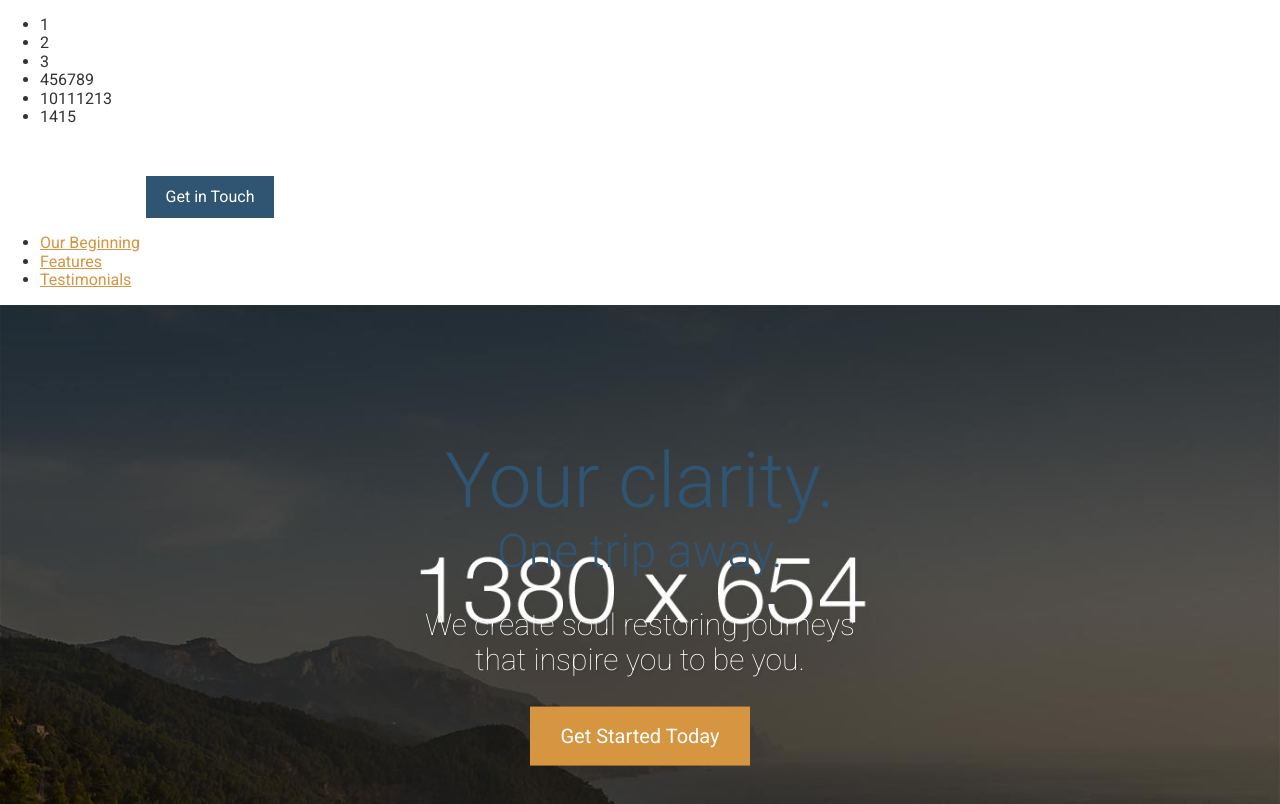
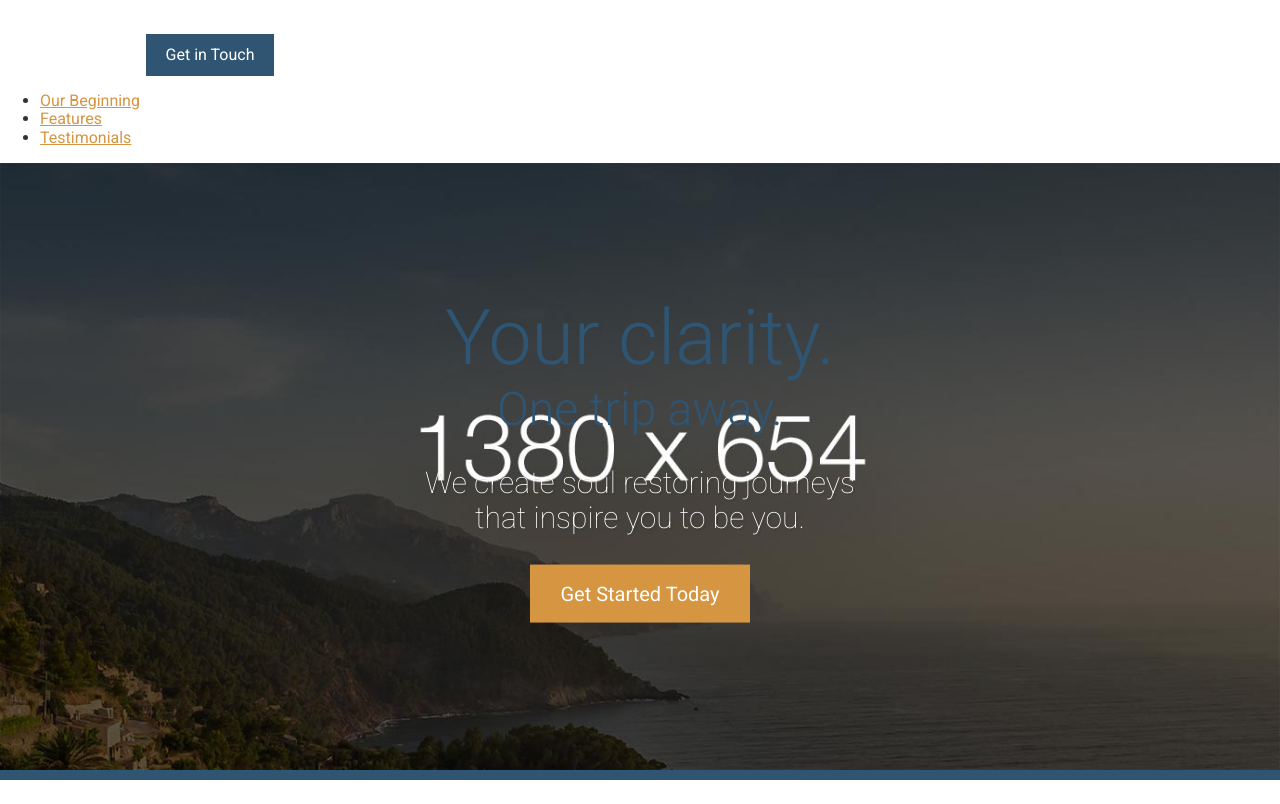
Before and after one commit to flosrn/travel-site_old, a website: page app/index.html in a window 1280 px wide. Shown: the top 804 px of the page. Drawn offline with Linux system fonts and the light colour scheme.

Commit message:
removed test numbers

```diff
--- a/app/index.html
+++ b/app/index.html
@@ -12,14 +12,6 @@
 
 </head>
 <body>
-  <ul>
-    <li>1</li>
-    <li>2</li>
-    <li>3</li>
-    <li>456789</li>
-    <li>10111213</li>
-    <li>1415</li>
-  </ul>
   <header>
     <img src="assets/images/icons/clear-view-escapes.svg">
     <a href="#" class="btn">Get in Touch</a>
```
